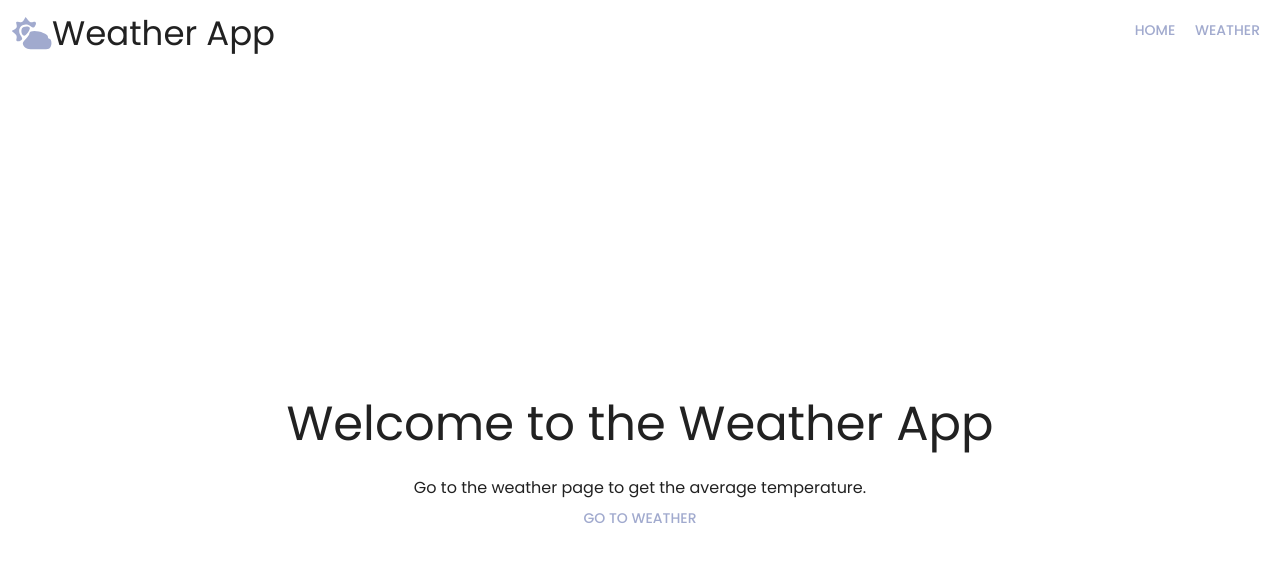
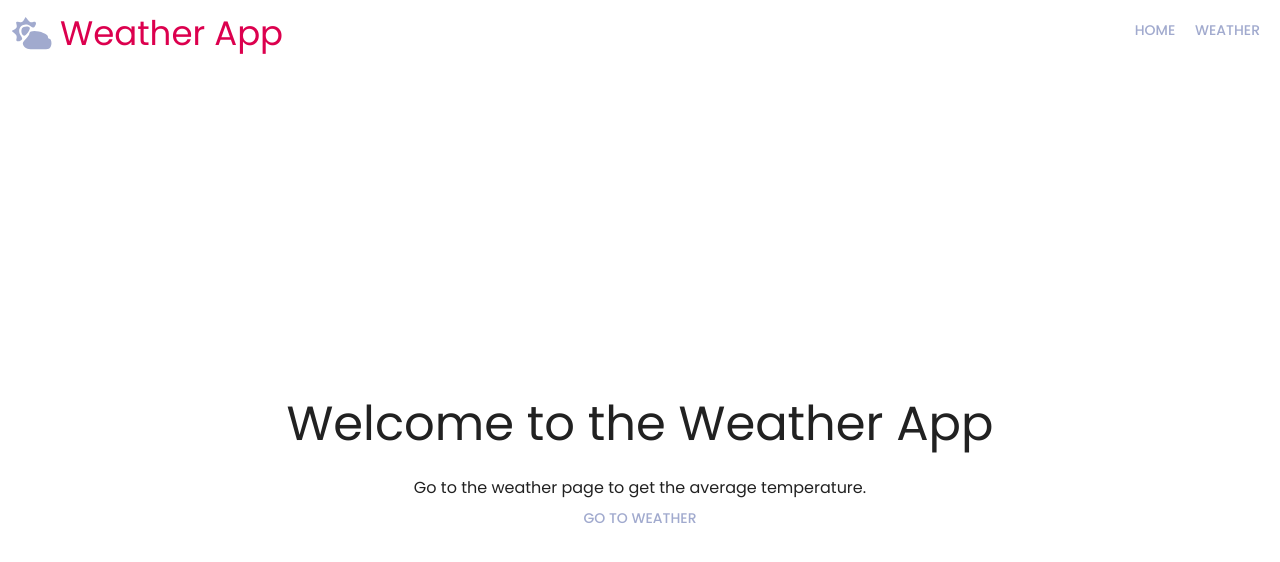
Before and after one commit to VinodShamraaj/WeatherApp, a Next.js app in the folder frontend/: page / in a window 1280 px wide. Shown: the top 562 px of the page. Built offline with nearby package versions, Linux system fonts and the light colour scheme.

Commit message:
[frontend] feat: Added routes to header

```diff
--- /dev/null
+++ b/frontend/src/common/constants/routeConstants.ts
@@ -0,0 +1,6 @@
+const routes = {
+  DEFAULT: "/",
+  WEATHER: "/weather",
+};
+
+export default routes;
--- a/frontend/src/components/Header/Header.module.css
+++ b/frontend/src/components/Header/Header.module.css
@@ -4,7 +4,7 @@
 }
 
 .appTitle {
-  margin-left: 8px;
+  padding-left: 8px;
 }
 
 .navWrapper {
--- a/frontend/src/components/Header/Header.tsx
+++ b/frontend/src/components/Header/Header.tsx
@@ -1,5 +1,7 @@
-import { Button, Icon, Typography } from "@mui/material";
+import { Button, Icon, Link, Typography } from "@mui/material";
+
 import CloudIcon from "@/common/icons/CloudIcon";
+import routes from "@/common/constants/routeConstants";
 
 import style from "./Header.module.css";
 
@@ -8,11 +10,13 @@ export default function Header() {
     <div className={style.header}>
       <CloudIcon fillColor="#a1aace" />
       <Typography className={style.appTitle} variant="h4">
-        Weather App
+        <Link href={routes.DEFAULT} underline="none" color="secondary">
+          Weather App
+        </Link>
       </Typography>
       <div className={style.navWrapper}>
-        <Button>Home</Button>
-        <Button>Weather</Button>
+        <Button href={routes.DEFAULT}>Home</Button>
+        <Button href={routes.WEATHER}>Weather</Button>
       </div>
     </div>
   );
```
